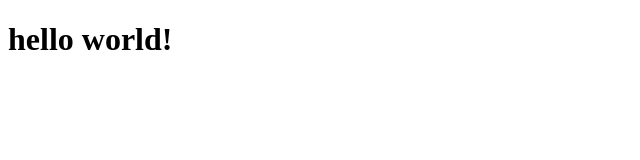
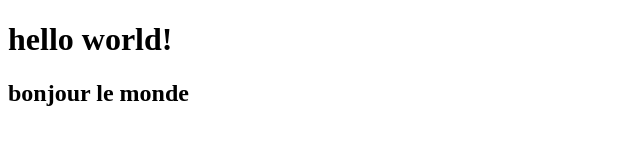
Before and after one commit to yapna-youpi/ipercash_projet0, a plain HTML site: page index.html in a window 1280 px wide. Shown: the whole page, without its empty margins (0-640 px from the left). Drawn offline with Linux system fonts and the light colour scheme.

Commit message:
ajout bonjour le monde en francais

```diff
--- a/index.html
+++ b/index.html
@@ -7,6 +7,6 @@
 </head>
 <body>
     <h1>hello world!</h1>
-
+    <h2>bonjour le monde</h2>
 </body>
 </html>
```
